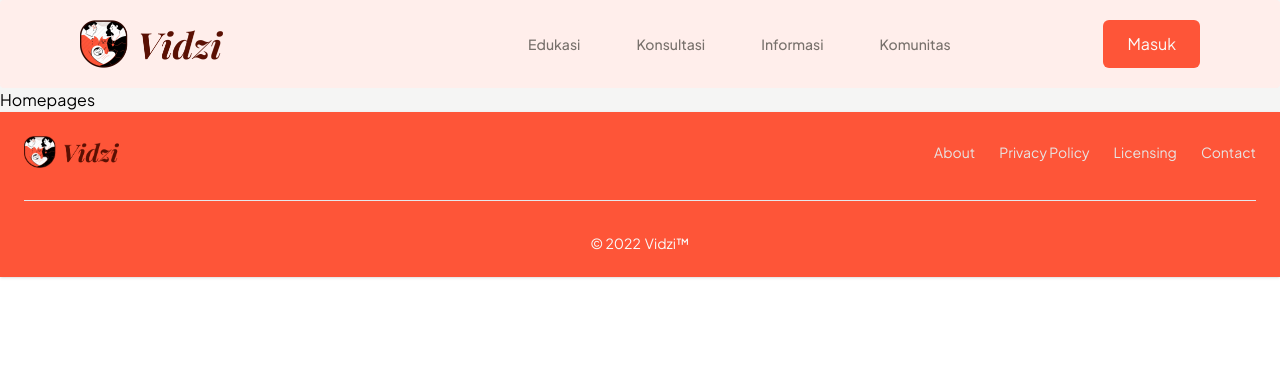
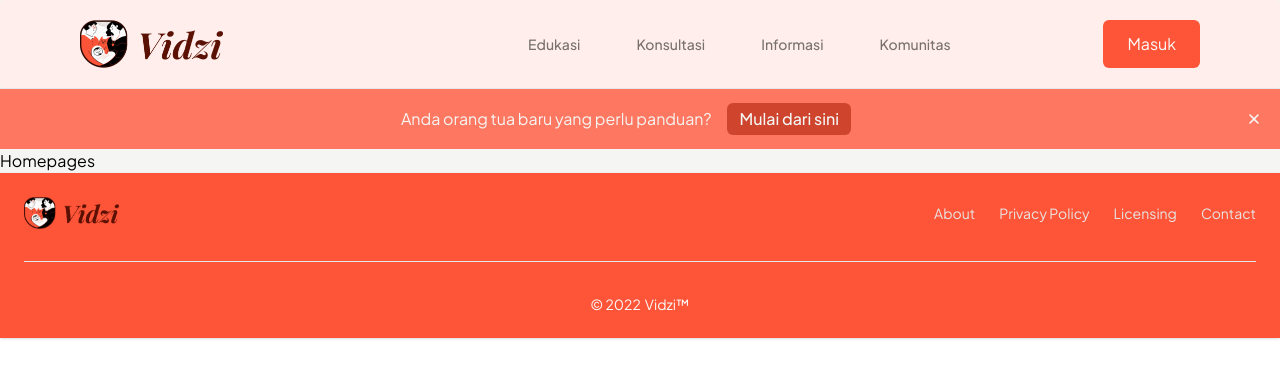
Before and after one commit to aplicalvin/bayiq-fe, a React (Vite) app: page / in a window 1280 px wide. Shown: the top 378 px of the page. Built offline with nearby package versions, Linux system fonts and the light colour scheme.

Commit message:
style: homepage/Add Banner

```diff
--- a/src/App.jsx
+++ b/src/App.jsx
@@ -6,6 +6,7 @@ import Konsultasi from "./pages/Konsultasi.jsx";
 import Informasi from "./pages/Informasi.jsx";
 import Komunitas from "./pages/Komunitas.jsx";
 import HomePage from "./pages/HomePage.jsx";
+import Roadmap from "./pages/Roadmap.jsx";
 
 function App() {
     return (
@@ -17,6 +18,7 @@ function App() {
                     <Route path="/konsultasi" element={<Konsultasi />} />
                     <Route path="/informasi" element={<Informasi />} />
                     <Route path="/komunitas" element={<Komunitas />} />
+                    <Route path="/roadmap" element={<Roadmap />} />
                 </Route>
             </Routes>
         </Router>
--- /dev/null
+++ b/src/components/Homepage/Banner.jsx
@@ -0,0 +1,36 @@
+import { Banner } from "flowbite-react";
+import { HiArrowRight, HiX } from "react-icons/hi";
+import { MdPercent } from "react-icons/md";
+import { Link } from "react-router-dom";
+
+function HomeBanner() {
+    return (
+        <>
+            <Banner>
+                <div className="flex w-full justify-between border-t border-gray-200 bg-primary-500 py-3">
+                    <div className="mx-auto flex items-center pl-6">
+                        <p className="flex items-center text-sm font-normal text-gray-500 ">
+                            <span className="flex gap-3 text-xs md:text-base text-stone-100 place-items-center">
+                                Anda orang tua baru yang perlu panduan?
+                                <Link
+                                    to="/roadmap"
+                                    className="ml-0 flex items-center text-xs md:text-base font-medium bg-primary-700 text-stone-100 hover:bg-primary-800 md:ml-1 md:inline-flex py-1 px-3 rounded-md"
+                                >
+                                    Mulai dari sini
+                                </Link>
+                            </span>
+                        </p>
+                    </div>
+                    <Banner.CollapseButton
+                        color="gray"
+                        className="border-0 bg-transparent text-stone-100"
+                    >
+                        <HiX className="h-4 w-4" />
+                    </Banner.CollapseButton>
+                </div>
+            </Banner>
+        </>
+    );
+}
+
+export default HomeBanner;
--- a/src/pages/HomePage.jsx
+++ b/src/pages/HomePage.jsx
@@ -1,6 +1,9 @@
+import HomeBanner from "../components/Homepage/Banner";
+
 function HomePage() {
     return (
         <>
+            <HomeBanner />
             <h1>Homepages</h1>
         </>
     );
--- /dev/null
+++ b/src/pages/Roadmap.jsx
@@ -0,0 +1,9 @@
+function Roadmap() {
+    return (
+        <>
+            <h1>Roadmap</h1>
+        </>
+    );
+}
+
+export default Roadmap;
```
